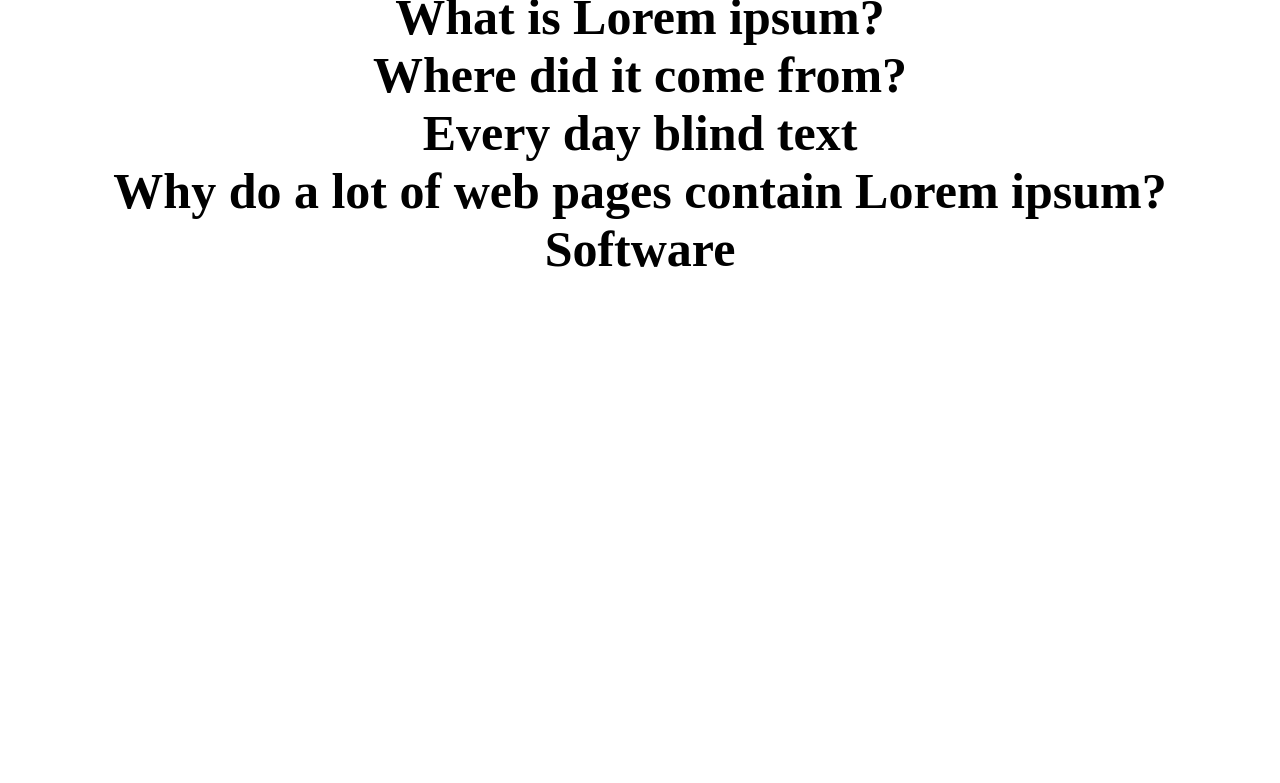
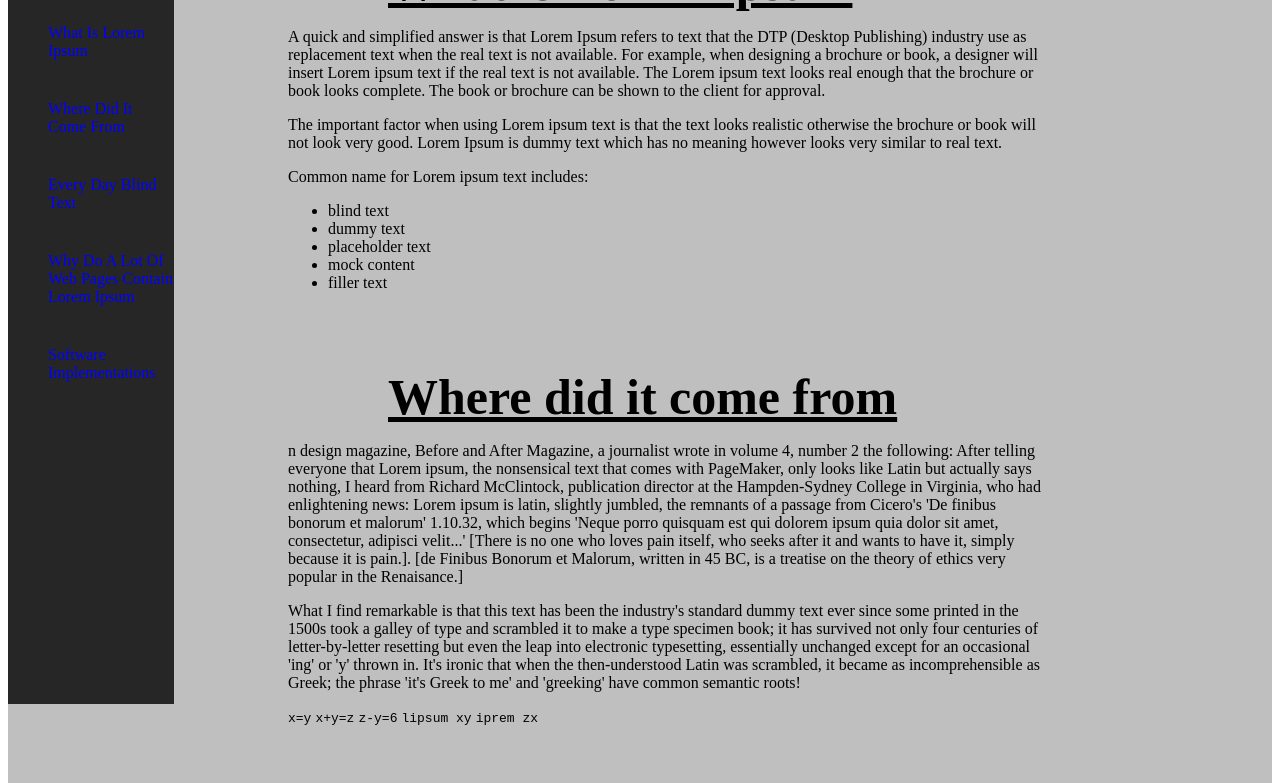
Before and after one commit to Atlas-Ma/Technical-Doc-Project, a plain HTML site: page index.html in a window 1280 px wide. Shown: the part 104-887 px from the top of the page. Before the commit the page ends 800 px from the top, so only its background shows below. Drawn offline with Linux system fonts and the light colour scheme.

Commit message:
16/16, submitted, needs work (styling)

```diff
--- a/index.html
+++ b/index.html
@@ -8,38 +8,88 @@
 
 </head>
 
- <main id="main-doc">
+<nav id="navbar">
+    <header></header>
+    <div class="logo">
+      <img id="header-img" src="https://storage.googleapis.com/wzukusers/user-26754381/images/58b199bea2713GjTV43M/refc-shirt-design_d200.png" alt="Royal Exterior Carpentry logo">
+     </div>
 
-    <nav id="nav-bar">
+   <ul class="nav-links">
+       <li class="nav-li"><a class="nav-link" href="#What_is_Lorem_ipsum">What is Lorem ipsum</a></li>
+       <li class="nav-li"><a class="nav-link" href="#Where_did_it_come_from">Where did it come from</a></li>
+       <li class="nav-li"><a class="nav-link" href="#Every_day_blind_text">Every day blind text</a></li>
+        <li class="nav-li"><a class="nav-link" href="#Why_do_a_lot_of_web_pages_contain_Lorem_ipsum">Why do a lot of web pages contain Lorem ipsum</a></li>
+        <li class="nav-li"><a class="nav-link" href="#Software_Implementations">Software Implementations</a></li>
+    </ul>
+   </nav>
 
-        <div class="logo">
-          <img id="header-img" src="https://storage.googleapis.com/wzukusers/user-26754381/images/58b199bea2713GjTV43M/refc-shirt-design_d200.png" alt="Royal Exterior Carpentry logo">
-         </div>
-
-       <ul class="nav-links">
-           <li><a class="nav-link" href="#aboutus">About us</a></li>
-           <li><a class="nav-link" href="#samplework">Sample Work</a></li>
-           <li><a class="nav-link" href="#sidinginstall">Sample video of a siding install</a></li>
-         <li><a class="nav-link" href="#quote">Request a quote</a></li>
-        </ul>
-       </nav>
+   <main id="main-doc">
 
 
-    <section class="main-section" id="What_is_Lorem_ipsum?">
-        <header >What is Lorem ipsum?</header> </section>
 
 
-        <section class="main-section" id="Where_did_it_come_from?"><header>Where did it come from?</header></section>
+    <section class="main-section" id="What_is_Lorem_ipsum">
+        <header>What is Lorem ipsum</header>
+        <p>A quick and simplified answer is that Lorem Ipsum refers to text that the DTP (Desktop Publishing) industry use as replacement text when the real text is not available.
+
+        For example, when designing a brochure or book, a designer will insert Lorem ipsum text if the real text is not available. The Lorem ipsum text looks real enough that the brochure or book looks complete. The book or brochure can be shown to the client for approval.
+
+        </p><p>The important factor when using Lorem ipsum text is that the text looks realistic otherwise the brochure or book will not look very good. Lorem Ipsum is dummy text which has no meaning however looks very similar to real text.</p>
+
+        <p>Common name for Lorem ipsum text includes:</p>
+        <ul>
+            <li>blind text</li>
+            <li>dummy text</li>
+            <li>placeholder text</li>
+            <li>mock content</li>
+            <li>filler text</li>
+        </ul>
+
+    </section>
+
+        <section class="main-section" id="Where_did_it_come_from">
+            <header>Where did it come from</header>
+            <p>n design magazine, Before and After Magazine, a journalist wrote in volume 4, number 2 the following:
+
+                After telling everyone that Lorem ipsum, the nonsensical text that comes with PageMaker, only looks like Latin but actually says nothing, I heard from Richard McClintock, publication director at the Hampden-Sydney College in Virginia, who had enlightening news:
+
+                Lorem ipsum is latin, slightly jumbled, the remnants of a passage from Cicero's 'De finibus bonorum et malorum' 1.10.32, which begins 'Neque porro quisquam est qui dolorem ipsum quia dolor sit amet, consectetur, adipisci velit...' [There is no one who loves pain itself, who seeks after it and wants to have it, simply because it is pain.]. [de Finibus Bonorum et Malorum, written in 45 BC, is a treatise on the theory of ethics very popular in the Renaisance.]</p>
+            <p>What I find remarkable is that this text has been the industry's standard dummy text ever since some printed in the 1500s took a galley of type and scrambled it to make a type specimen book; it has survived not only four centuries of letter-by-letter resetting but even the leap into electronic typesetting, essentially unchanged except for an occasional 'ing' or 'y' thrown in. It's ironic that when the then-understood Latin was scrambled, it became as incomprehensible as Greek; the phrase 'it's Greek to me' and 'greeking' have common semantic roots!</p>
+
+
+            <code>x=y</code>
+            <code>x+y=z</code>
+            <code>z-y=6</code>
+            <code>lipsum xy</code>
+            <code>iprem zx</code>
+
+        </section>
 
 
         <section class="main-section" id="Every_day_blind_text">
-            <header>Every day blind text</header> </section>
+            <header>Every day blind text</header>
+            <p>There we go, the origins of Lorem ipsum trace back to ancient latin text from Cicero and have been already used for hundreds of years by book makers. To read "De Finibus et Malorum" by Cicero, and the translation in English (The Extremes of Good and Evil), click here. Many veteran designers remember Lorem Ipsum text being available from Letraset in various font types and sizes. In 'Old School' graphic design where designers would lay out their design with paper and pen (without computer), text was taken using the Letraset pads and inserted (rubbed) into place. Letraset is still in business though beaus there are a lot of model makers out there who rely on Letraset adhesive letters.</p>
+            <p>robably the transformation of Lorem Ipsum text into a digital format can be credited to Aldus with their DTP software Pagemaker (which later become part of the Adobe product family) which had Lorem Ipsum text included inside the software.</p>
 
-        <section class="main-section" id="Why_do_a_lot_of_web_pages_contain_Lorem_ipsum?">
-            <header>Why do a lot of web pages contain Lorem ipsum?</header> </section>
+        </section>
 
-            <section class="main-section" id="Software">
-            <header>Software</header> </section>
+        <section class="main-section" id="Why_do_a_lot_of_web_pages_contain_Lorem_ipsum">
+            <header>Why do a lot of web pages contain Lorem ipsum</header>
+
+            <p>Do a search for "Lorem ipsum" on the internet, is it a surprise that hundreds of thousands of results are returned. There are a few reasons for this, when you consider that most of the websites listed in the search results contain "lorem ipsum" for no specific purpose:</p>
+            <p>Reason 1 - Some html or web editors on the market allow users to create a web page and automatically inserts Lorem ipsum text as a place holder, the users leave this text in.</p>
+            <p>Reason 2 - Similar to reason 1, there is a word processing or dtp application on the market that allows the users to create websites and also contains default lorem ipsum filler text. (eg Aldus Pagemaker)</p>
+            <p>Reason 3 - Internet hosts provide default websites for their customers which contain Lorem Ipsum text.</p>
+            <p>Reason 4 - People use Lorem Ipsum text on their web sites and forget to delete the text or have their websites indexed by search engines before the blind text is removed.</p>
+
+
+        </section>
+
+            <section class="main-section" id="Software_Implementations">
+            <header>Software Implementations</header>
+            <p>The Lorem Ipsum Generator is an online tool on this web site in which you can generate exactly the amount of Lorem Ipsum text you require.</p>
+
+        </section>
 
 
 
--- a/style.css
+++ b/style.css
@@ -1,14 +1,14 @@
-#main-doc {display: flex;
-            align-items: center;
-            justify-content: center;
-            flex-direction: column;
-        }
+#main-doc {display:flex;
+            align-items:center;
+            justify-content:center;
+             flex-direction:column;
+            background-color:rgba(175, 175, 175, 0.8);
+            padding:20px 200px 20px 250px;}
 
 .main-section {display: inline-block;
                justify-content: center;
                align-items: center;
-
-            }
+               padding:30px;}
 
 
 
@@ -17,21 +17,26 @@ header {display: inline-block;
     justify-content: center;
     font-size: 50px;
     font-weight: bold;
+    text-decoration: underline;
+    padding-left: 100px;
+            padding-right:100px;
+}
 
-    }
+#What_is_Lorem_ipsum {display: inline-block;
+                        align-items: center;
+                        justify-content: center;}
 
-#nav-bar{display:flex;
-        justify-content: center;
-        align-items: center;
-        flex-direction: row;
-        background-color:black;
-        width:100%;
-
-        }
+#navbar{position: fixed;
+        display:flex;
+        flex-direction: column;
+        justify-content:content;
+        background-color:rgba(0,0,0,0.8);
+        height:100%;
+        width:13%}
 
 #header-img {display:inline-block;
     justify-content: center;
-    align-items: flex-end;
+    align-items:center;
     height: 80px;
     width:70px;}
 
@@ -39,10 +44,22 @@ header {display: inline-block;
             text-decoration: none;
             justify-content: center;
             align-items: center;
+            color:blue;
+            transition: color ease-in 0.5s
             }
 
-li {display:inline-block;
+.nav-li {display:inline-block;
     list-style-type: none;
-    padding-left:20px;
+    padding-top:20px;
+    padding-bottom:20px;
+    text-transform: capitalize;}
 
-    }
+.nav-link:hover {color:red;} */
+
+
+.common_names {display:inline-block;
+    vertical-align: auto;}
+
+
+@media (max-width:500px)
+{header {color:blue;}}
```
